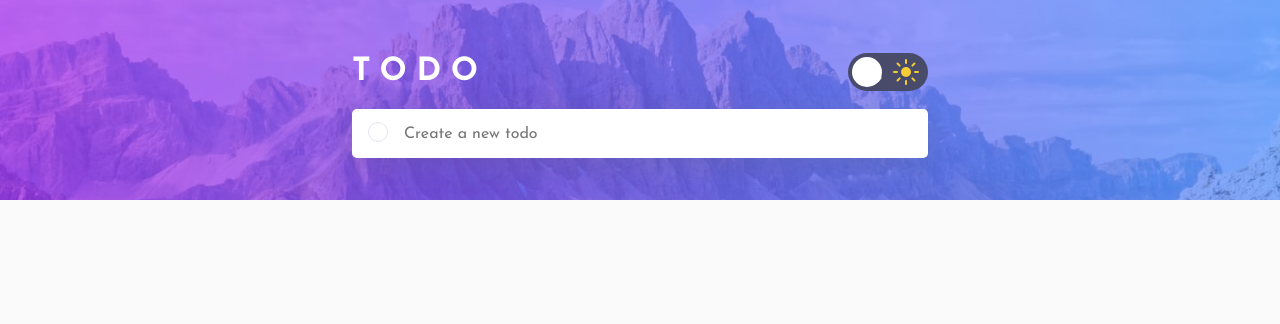
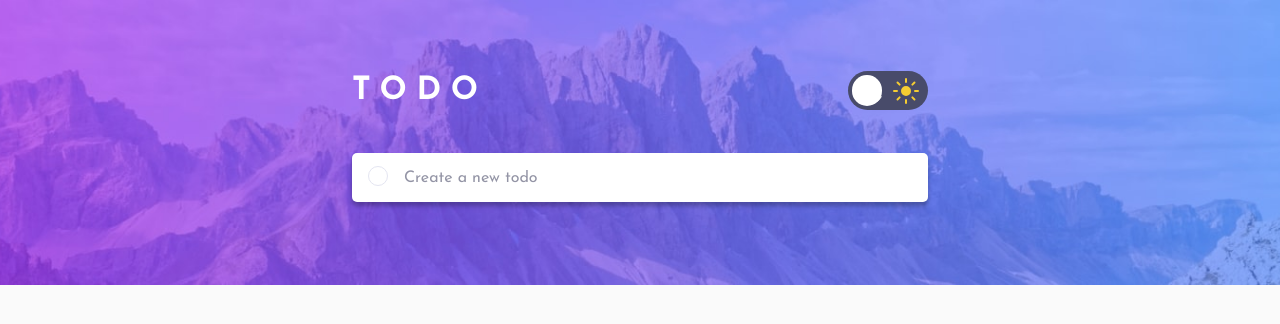
Before and after one commit to walkonmars36/next-todo-app, a Next.js app: page / in a window 1280 px wide. Shown: the top 324 px of the page. Built offline with nearby package versions, Linux system fonts and the light colour scheme.

Commit message:
applying data-theme across components

```diff
--- a/src/app/components/AddTodo/AddTodo.jsx
+++ b/src/app/components/AddTodo/AddTodo.jsx
@@ -1,6 +1,6 @@
-import { useState } from "react";
+import { useState, useContext } from "react";
 import "./AddTodo.scss";
-import { useContext } from "react";
+
 import ThemeContext from "../../contexts/ThemeContext";
 import Image from "next/image";
 import IconCheck from "/public/assets/images/icon-check.svg";
@@ -30,7 +30,7 @@ const AddTodo = ({ addTodo }) => {
         type="submit"
         onClick={handleAddButtonClicked}
       >
-        <Image src={IconCheck} alt="add item" />
+        <Image src={IconCheck} alt="add item" className="icon-check" />
       </button>
 
       <input
--- a/src/app/components/AddTodo/AddTodo.scss
+++ b/src/app/components/AddTodo/AddTodo.scss
@@ -1,5 +1,4 @@
 form {
-  box-shadow: rgba(100, 100, 111, 0.2) 0px 7px 29px 0px;
   padding: 0.8em 1em;
   border-radius: 5px;
 }
@@ -21,6 +20,7 @@ input:focus-visible {
 
 form[data-theme="light"] {
   background-color: #fff;
+  box-shadow: rgba(0, 0, 0, 0.25) 0px 4px 4px 0px;
 }
 
 input[data-theme="light"] {
@@ -35,4 +35,9 @@ form[data-theme="dark"] {
 
 input[data-theme="dark"] {
   background-color: var(--col-v-dk-des-blue);
+  color: var(--col-lt-grey-blue);
 }
+
+::placeholder {
+  color: var(--placeholder-color);
+}
--- a/src/app/components/Header/Header.scss
+++ b/src/app/components/Header/Header.scss
@@ -1,11 +1,11 @@
 .header {
   background-size: cover;
   background-repeat: no-repeat;
-  min-height: 12.5rem;
+  min-height: clamp(12.5rem, 10.299rem + 9.39vw, 18.75rem);
   background-position: center;
 
   &__content {
-    padding-top: 3rem;
+    padding-top: clamp(3rem, 2.516rem + 2.066vw, 4.375rem);
     display: flex;
     justify-content: space-between;
     align-items: center;
--- a/src/app/components/ThemeToggle.jsx
+++ b/src/app/components/ThemeToggle.jsx
@@ -8,9 +8,9 @@ import IconSun from "/public/assets/images/icon-sun.svg";
 import IconMoon from "/public/assets/images/icon-moon.svg";
 
 const ToggleButton = styled.button`
-  --toggle-width: 80px;
-  --toggle-height: 38px;
-  --toggle-padding: 4px;
+  --toggle-width: 5rem;
+  --toggle-height: 2.4rem;
+  --toggle-padding: 0.25rem;
   position: relative;
   display: flex;
   align-items: center;
@@ -32,7 +32,7 @@ const ToggleButton = styled.button`
     outline: none;
     }
     &:hover {
-        box-shadow: 0 0 5px 2px var(--color-bg-toggle);
+        box-shadow: 0 0 3px 2px var(--color-bg-toggle);
 `;
 
 const ToggleThumb = styled.span`
--- a/src/app/components/TodoFilter/TodoFilter.scss
+++ b/src/app/components/TodoFilter/TodoFilter.scss
@@ -1,5 +1,4 @@
 .filters {
-  box-shadow: rgba(100, 100, 111, 0.2) 0px 7px 29px 0px;
   padding: 0.8em 1em;
   border-radius: 5px;
 
@@ -14,6 +13,7 @@ button {
 // Light Theme
 .filters[data-theme="light"] {
   background-color: #fff;
+  box-shadow: rgba(0, 0, 0, 0.25) 0px 4px 4px 0px;
 }
 
 // Dark Theme
--- a/src/app/components/TodoList/TodoList.jsx
+++ b/src/app/components/TodoList/TodoList.jsx
@@ -63,6 +63,7 @@ const TodoList = ({
               role="list"
               {...provided.droppableProps}
               ref={provided.innerRef}
+              data-theme={activeTheme}
             >
               {filteredTodos.map((todo, index) => (
                 <Draggable
--- a/src/app/components/TodoList/TodoList.scss
+++ b/src/app/components/TodoList/TodoList.scss
@@ -1,6 +1,5 @@
 .todos {
   margin-top: 1rem;
-  box-shadow: rgba(100, 100, 111, 0.2) 0px 7px 29px 0px;
   border-radius: 5px;
 
   &__item {
@@ -51,6 +50,10 @@
 
 // Light Theme
 
+.todos[data-theme="light"] {
+  box-shadow: rgba(0, 0, 0, 0.25) 0px 4px 4px 0px;
+}
+
 .todos__item[data-theme="light"] {
   background-color: #fff;
   border-bottom: 1px solid var(--col-v-light-grey-blue);
--- a/src/app/globals.css
+++ b/src/app/globals.css
@@ -10,11 +10,13 @@ body {
 body[data-theme="light"] {
   background-color: var(--col-v-light-grey);
   color: var(--col-v-dark-grey-blue);
+  --placeholder-color: var(--col-dark-grey-blue);
 }
 
 body[data-theme="dark"] {
   background-color: var(--col-v-dk-blue);
   color: var(--col-v-light-grey-blue);
+  --placeholder-color: var(--col-hvr-lt-grey-blue);
 }
 
 button.circle-btn {
@@ -25,6 +27,11 @@ button.circle-btn {
   height: 1.25rem;
   border-radius: 50%;
   border: 1px solid hsl(236, 33%, 92%);
+  background-color: transparent;
+}
+
+button.circle-btn:hover {
+  background-color: hsl(280, 87%, 65%);
 }
 
 .gradient {
--- a/src/app/page.module.css
+++ b/src/app/page.module.css
@@ -4,7 +4,7 @@
 
 .mainContent {
   position: absolute;
-  top: 6.8rem;
+  top: clamp(7rem, 5.944rem + 4.507vw, 10rem);
   left: 0;
   right: 0;
 }
```
Also changed, not shown: public/assets/images/icon-cross.svg.
